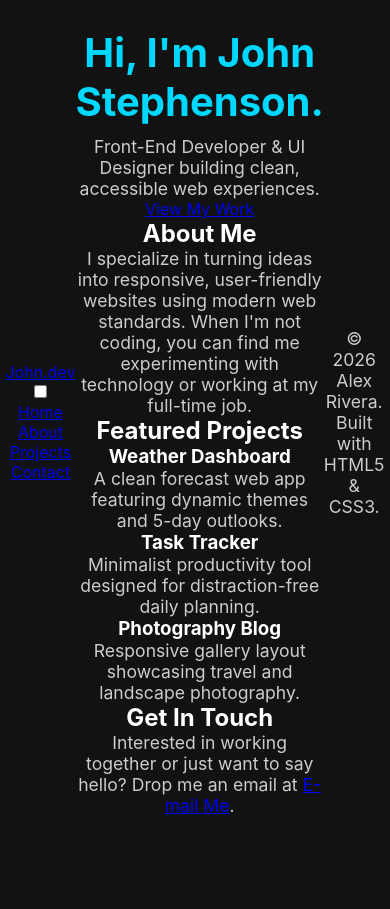
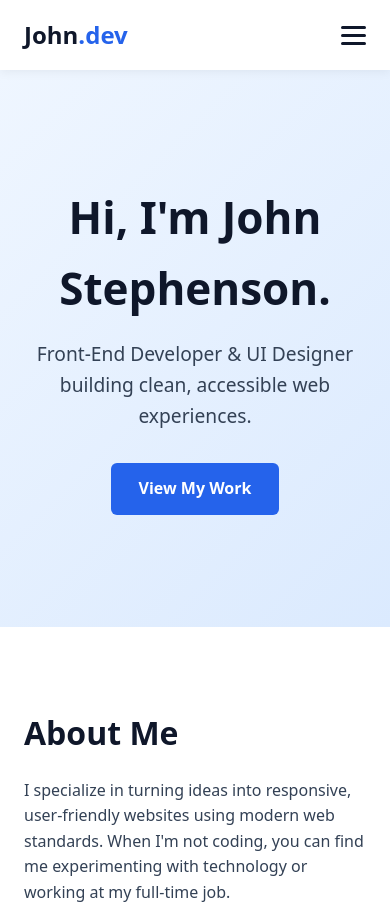
Before and after one commit to STL-J-S/jstephenson1710-github.io, a plain HTML site: page index.html in a window 390 px wide. Shown: the top 909 px of the page. Before the commit the page ends 844 px from the top, so only its background shows below. Drawn offline with Linux system fonts and the light colour scheme.

Commit message:
Refactor CSS with variables and responsive design

```diff
--- a/style.css
+++ b/style.css
@@ -1,28 +1,213 @@
-* {
-    box-sizing: border-box;
-    margin: 0;
-    padding: 0;
+/* Reset & Base Variables */
+:root {
+  --primary: #2563eb;
+  --primary-dark: #1d4ed8;
+  --dark: #0f172a;
+  --text: #334155;
+  --light: #f8fafc;
+  --white: #ffffff;
 }
 
-body {
-    font-family: -apple-system, BlinkMacSystemFont, "Segoe UI", Roboto, sans-serif;
-    background-color: #121212;
-    color: #ffffff;
-    display: flex;
-    justify-content: center;
-    align-items: center;
-    min-height: 100vh;
-    text-align: center;
-    padding: 20px;
+* {
+  box-sizing: border-box;
+  margin: 0;
+  padding: 0;
 }
 
-h1 {
-    font-size: 2.5rem;
-    margin-bottom: 10px;
-    color: #00d8ff;
+html {
+  scroll-behavior: smooth;
+  font-family: system-ui, -apple-system, BlinkMacSystemFont, "Segoe UI", Roboto, sans-serif;
+  color: var(--text);
+  line-height: 1.6;
 }
 
-p {
-    font-size: 1.1rem;
-    color: #cccccc;
+.container {
+  max-width: 1000px;
+  margin: 0 auto;
+  padding: 0 1.5rem;
 }
+
+/* Sticky Navbar */
+.navbar {
+  position: sticky;
+  top: 0;
+  z-index: 1000;
+  background-color: var(--white);
+  box-shadow: 0 2px 10px rgba(0, 0, 0, 0.06);
+}
+
+.nav-container {
+  max-width: 1000px;
+  margin: 0 auto;
+  padding: 1rem 1.5rem;
+  display: flex;
+  justify-content: space-between;
+  align-items: center;
+}
+
+.logo {
+  font-size: 1.5rem;
+  font-weight: 800;
+  color: var(--dark);
+  text-decoration: none;
+}
+
+.logo span {
+  color: var(--primary);
+}
+
+.nav-links {
+  list-style: none;
+  display: flex;
+  align-items: center;
+  gap: 2rem;
+}
+
+.nav-links a {
+  text-decoration: none;
+  color: var(--text);
+  font-weight: 500;
+  transition: color 0.2s ease;
+}
+
+.nav-links a:hover {
+  color: var(--primary);
+}
+
+.nav-links .btn-nav {
+  background-color: var(--primary);
+  color: var(--white);
+  padding: 0.5rem 1.1rem;
+  border-radius: 6px;
+}
+
+.nav-links .btn-nav:hover {
+  background-color: var(--primary-dark);
+  color: var(--white);
+}
+
+/* Pure CSS Mobile Toggle */
+.menu-toggle {
+  display: none;
+}
+
+.hamburger {
+  display: none;
+  flex-direction: column;
+  gap: 5px;
+  cursor: pointer;
+}
+
+.hamburger span {
+  width: 25px;
+  height: 3px;
+  background-color: var(--dark);
+  border-radius: 2px;
+  transition: 0.3s ease;
+}
+
+/* Page Sections */
+.hero {
+  background: linear-gradient(135deg, #eff6ff 0%, #dbeafe 100%);
+  padding: 7rem 0;
+  text-align: center;
+}
+
+.hero h1 {
+  font-size: 2.75rem;
+  color: var(--dark);
+  margin-bottom: 1rem;
+}
+
+.hero p {
+  font-size: 1.2rem;
+  max-width: 600px;
+  margin: 0 auto 2rem;
+}
+
+.btn-primary {
+  display: inline-block;
+  background-color: var(--primary);
+  color: var(--white);
+  padding: 0.8rem 1.75rem;
+  border-radius: 6px;
+  text-decoration: none;
+  font-weight: 600;
+  transition: background-color 0.2s ease;
+}
+
+.btn-primary:hover {
+  background-color: var(--primary-dark);
+}
+
+.section {
+  padding: 5rem 0;
+  scroll-margin-top: 70px; /* Prevents sticky navbar from covering section headings */
+}
+
+.bg-light {
+  background-color: var(--light);
+}
+
+h2 {
+  font-size: 2rem;
+  color: var(--dark);
+  margin-bottom: 1.25rem;
+}
+
+.grid {
+  display: grid;
+  grid-template-columns: repeat(auto-fit, minmax(260px, 1fr));
+  gap: 1.5rem;
+  margin-top: 2rem;
+}
+
+.card {
+  background: var(--white);
+  padding: 1.75rem;
+  border-radius: 8px;
+  box-shadow: 0 4px 12px rgba(0, 0, 0, 0.04);
+}
+
+.card h3 {
+  color: var(--dark);
+  margin-bottom: 0.5rem;
+}
+
+footer {
+  text-align: center;
+  padding: 2rem;
+  background-color: var(--dark);
+  color: #94a3b8;
+  font-size: 0.9rem;
+}
+
+/* Responsive Breakpoint */
+@media (max-width: 768px) {
+  .hamburger {
+    display: flex;
+  }
+
+  .nav-menu {
+    position: absolute;
+    top: 100%;
+    left: 0;
+    width: 100%;
+    background-color: var(--white);
+    max-height: 0;
+    overflow: hidden;
+    transition: max-height 0.3s ease;
+    box-shadow: 0 8px 16px rgba(0, 0, 0, 0.08);
+  }
+
+  .nav-links {
+    flex-direction: column;
+    padding: 1.5rem;
+    gap: 1.25rem;
+  }
+
+  /* Expand menu when checkbox is checked */
+  .menu-toggle:checked ~ .nav-menu {
+    max-height: 300px;
+  }
+}
```
